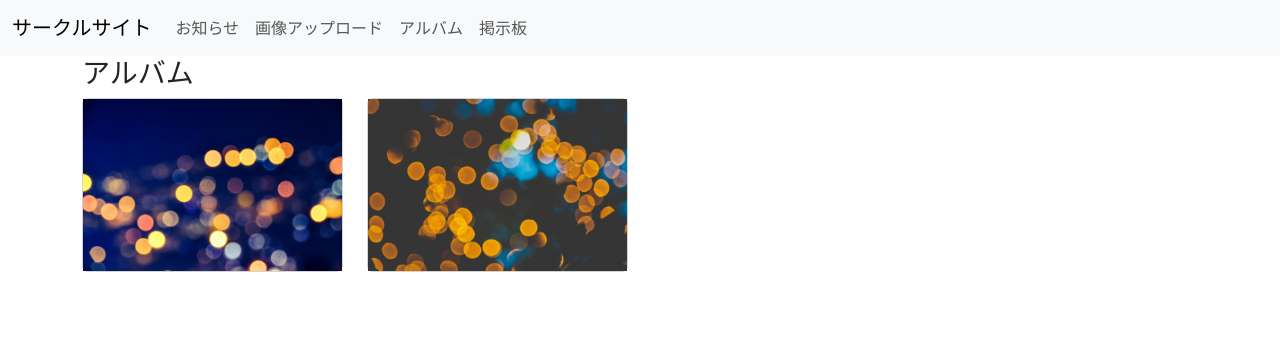
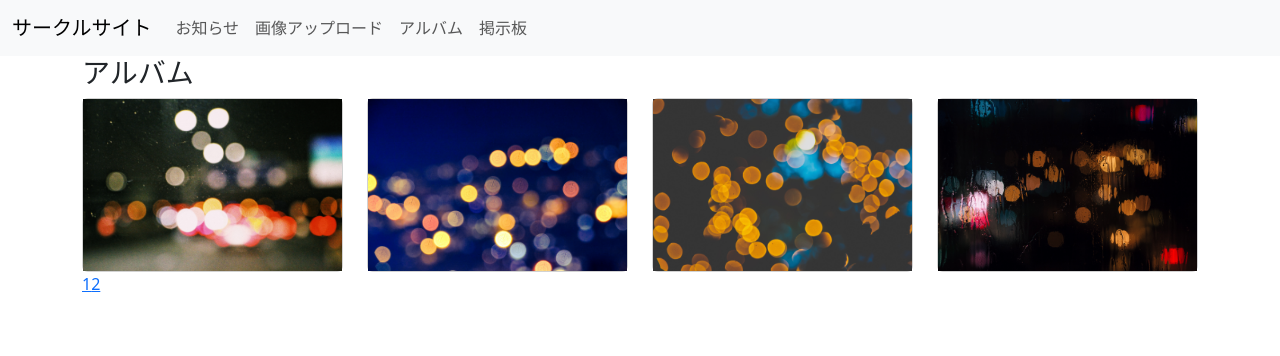
Before and after one commit to Yota-Okabe/php_surasura_circle-site, a PHP site: page /album.php in a window 1280 px wide. Shown: the top 356 px of the page. Run offline with PHP 8.4, Linux system fonts and the light colour scheme.

Commit message:
掲示板作成の前に、微修正とページング機能を追加

```diff
--- a/album.php
+++ b/album.php
@@ -1,6 +1,7 @@
 <?php
 
     $images = array();
+    $num = 4;
     if ($handle = opendir('./img')) {
         while ($entry = readdir($handle)) {
             if ($entry != "." && $entry != "..") {
@@ -9,7 +10,7 @@
         }
         closedir($handle);
     }
-    // var_dump($images);
+
 ?>
 
 <!DOCTYPE html>
@@ -25,11 +26,24 @@
     <?php include('navbar.php'); ?>
     <main role="main" class="container">
     <!-- <main role="main" class="container" style="padding:60px 15px"> -->
+        <div>
             <h3>アルバム</h3>
             <?php
                 if (count($images) > 0) {
                     echo '<div class="row">';
-                foreach ($images as $img) {
+
+                    $images = array_chunk($images, $num);
+                    $page = 1;
+
+                    if (isset($_GET['page']) && is_numeric($_GET['page'])) {
+                        $page = intval($_GET['page']);
+                        if (!isset($images[$page-1])) {
+                            $page = 1;
+                        }
+
+                    }
+
+                    foreach ($images[$page-1] as $img) {
                         echo '<div class="col-3">';
                         echo '  <div class="card">';
                         echo '      <a href=./img/'.$img.'"target="_blank">
@@ -38,10 +52,16 @@
                         echo '</div>';
                     }
                     echo '</div>';
+                    echo '<nav><ul class="pagination">';
+                    for ($i=1; $i<=count($images) ; $i++) {
+                        echo '<li class="page-item"><a class"page-link" href="album.php?page='.$i.'">' .$i. '</a></li>';
+                    }
+                    echo '</ul></nav>';
                 }else {
                     echo '<div class="alert alert-dark" role="alert">画像はありません</div>';
                 }
             ?>
+        </div>
     </main>
     <script src="https://cdn.jsdelivr.net/npm/bootstrap@5.3.0-alpha3/dist/js/bootstrap.bundle.min.js" integrity="sha384-ENjdO4Dr2bkBIFxQpeoTz1HIcje39Wm4jDKdf19U8gI4ddQ3GYNS7NTKfAdVQSZe" crossorigin="anonymous"></script>
 </body>
--- a/check_form.php
+++ b/check_form.php
@@ -65,6 +65,7 @@
 <body>
     <?php include('navbar.php'); ?>
     <main role="main" class="container">
+        <div>
             <h3>お問い合わせ内容をご確認ください</h3>
             <p>お名前：<?php echo $name; ?> </p>
             <p>メールアドレス：<?php echo $email; ?> </p>
@@ -82,6 +83,7 @@
                 <input type="hidden" name="detail" value="<?php echo $detail; ?>">
                 <input type="submit" value="OK">
             </form>
+        </div>
     </main>
     <script src="https://cdn.jsdelivr.net/npm/bootstrap@5.3.0-alpha3/dist/js/bootstrap.bundle.min.js" integrity="sha384-ENjdO4Dr2bkBIFxQpeoTz1HIcje39Wm4jDKdf19U8gI4ddQ3GYNS7NTKfAdVQSZe" crossorigin="anonymous"></script>
 </body>
--- a/enquete.php
+++ b/enquete.php
@@ -10,6 +10,7 @@
 <body>
     <?php include('navbar.php'); ?>
     <main role="main" class="container">
+        <div>
             <h3>アンケートフォーム</h3>
             <form action="form_post.php" method="post">
                 <p>お名前：
@@ -34,6 +35,7 @@
                 </p>
                 <input type="submit" value="送信">
             </form>
+        </div>
     <script src="https://cdn.jsdelivr.net/npm/bootstrap@5.3.0-alpha3/dist/js/bootstrap.bundle.min.js" integrity="sha384-ENjdO4Dr2bkBIFxQpeoTz1HIcje39Wm4jDKdf19U8gI4ddQ3GYNS7NTKfAdVQSZe" crossorigin="anonymous"></script>
 </body>
 </html>
--- a/info.php
+++ b/info.php
@@ -24,6 +24,7 @@
 <body>
     <?php include('navbar.php'); ?>
     <main role="main" class="container">
+        <div>
             <h3>お知らせ詳細</h3>
             <?php
                 foreach ($line as $i => $text) {
@@ -48,6 +49,7 @@
                 // }
                 echo '<p>' . $body . '</p>';
             ?>
+        </div>
     </main>
     <script src="https://cdn.jsdelivr.net/npm/bootstrap@5.3.0-alpha3/dist/js/bootstrap.bundle.min.js" integrity="sha384-ENjdO4Dr2bkBIFxQpeoTz1HIcje39Wm4jDKdf19U8gI4ddQ3GYNS7NTKfAdVQSZe" crossorigin="anonymous"></script>
 </body>
--- a/inquiry_form.php
+++ b/inquiry_form.php
@@ -10,6 +10,7 @@
 <body>
     <?php include('navbar.php'); ?>
     <main role="main" class="container">
+        <div>
             <h3>お問い合わせフォーム</h3>
             <form action="check_form.php" method="post">
                 <p>お名前：
@@ -41,6 +42,8 @@
                 </p>
                 <input type="submit" value="送信">
             </form>
+        </div>
+    </main>
     <script src="https://cdn.jsdelivr.net/npm/bootstrap@5.3.0-alpha3/dist/js/bootstrap.bundle.min.js" integrity="sha384-ENjdO4Dr2bkBIFxQpeoTz1HIcje39Wm4jDKdf19U8gI4ddQ3GYNS7NTKfAdVQSZe" crossorigin="anonymous"></script>
 </body>
 </html>
--- a/navbar.php
+++ b/navbar.php
@@ -16,7 +16,7 @@
                     <a class="nav-link" href="album.php">アルバム</a>
                 </li>
                 <li class="nav-item">
-                    <a class="nav-link" href="#">掲示板</a>
+                    <a class="nav-link" href="bbs.php">掲示板</a>
                 </li>
             </ul>
         </div>
--- a/thanks_form.php
+++ b/thanks_form.php
@@ -29,6 +29,7 @@
 <body>
     <?php include('navbar.php'); ?>
     <main role="main" class="container">
+        <div>
             <h3>お問い合わせ内容</h3>
             <p>お名前：<?php echo $name; ?> </p>
             <p>メールアドレス：<?php echo $email; ?> </p>
@@ -37,6 +38,7 @@
             <p>内容：<?php echo $content; ?> </p>
             <p>詳細：<?php echo $detail; ?> </p>
             <h5>お問い合わせいただきありがとうございました！</h5>
+        </div>
     </main>
     <script src="https://cdn.jsdelivr.net/npm/bootstrap@5.3.0-alpha3/dist/js/bootstrap.bundle.min.js" integrity="sha384-ENjdO4Dr2bkBIFxQpeoTz1HIcje39Wm4jDKdf19U8gI4ddQ3GYNS7NTKfAdVQSZe" crossorigin="anonymous"></script>
 </body>
--- a/upload.php
+++ b/upload.php
@@ -44,6 +44,7 @@
     <?php include('navbar.php'); ?>
     <main role="main" class="container">
     <!-- <main role="main" class="container" style="padding:60px 15px"> -->
+        <div>
             <h3>画像アップロード</h3>
             <?php
                 if ($msg) {
@@ -57,6 +58,7 @@
                 </div>
                 <input type="submit" value="アップロードする" class="btn btn-primary">
             </form>
+        </div>
     </main>
     <script src="https://cdn.jsdelivr.net/npm/bootstrap@5.3.0-alpha3/dist/js/bootstrap.bundle.min.js" integrity="sha384-ENjdO4Dr2bkBIFxQpeoTz1HIcje39Wm4jDKdf19U8gI4ddQ3GYNS7NTKfAdVQSZe" crossorigin="anonymous"></script>
 </body>
--- a/view_form.php
+++ b/view_form.php
@@ -28,6 +28,7 @@
     <?php include('navbar.php'); ?>
     <main role="main" class="container">
     <!-- <main role="main" class="container" style="padding:60px 15px"> -->
+        <div>
             <h3>お問い合わせ一覧</h3>
             <?php
             foreach ($records as $record) {
@@ -40,6 +41,7 @@
             echo $record['detail'] . "<br><hr>";
             }
             ?>
+        </div>
     </main>
     <script src="https://cdn.jsdelivr.net/npm/bootstrap@5.3.0-alpha3/dist/js/bootstrap.bundle.min.js" integrity="sha384-ENjdO4Dr2bkBIFxQpeoTz1HIcje39Wm4jDKdf19U8gI4ddQ3GYNS7NTKfAdVQSZe" crossorigin="anonymous"></script>
 </body>
```
Also changed, not shown: bbs.php (added, +20 -0 lines), form_post.php (+7 -5 lines), img/202304150708281371897070.jpg (added), img/202304150708341966633828.jpg (added), img/202304150708411177052105.jpg (added), 5 other files. Lines whose indentation alone changed are shown as unchanged.
